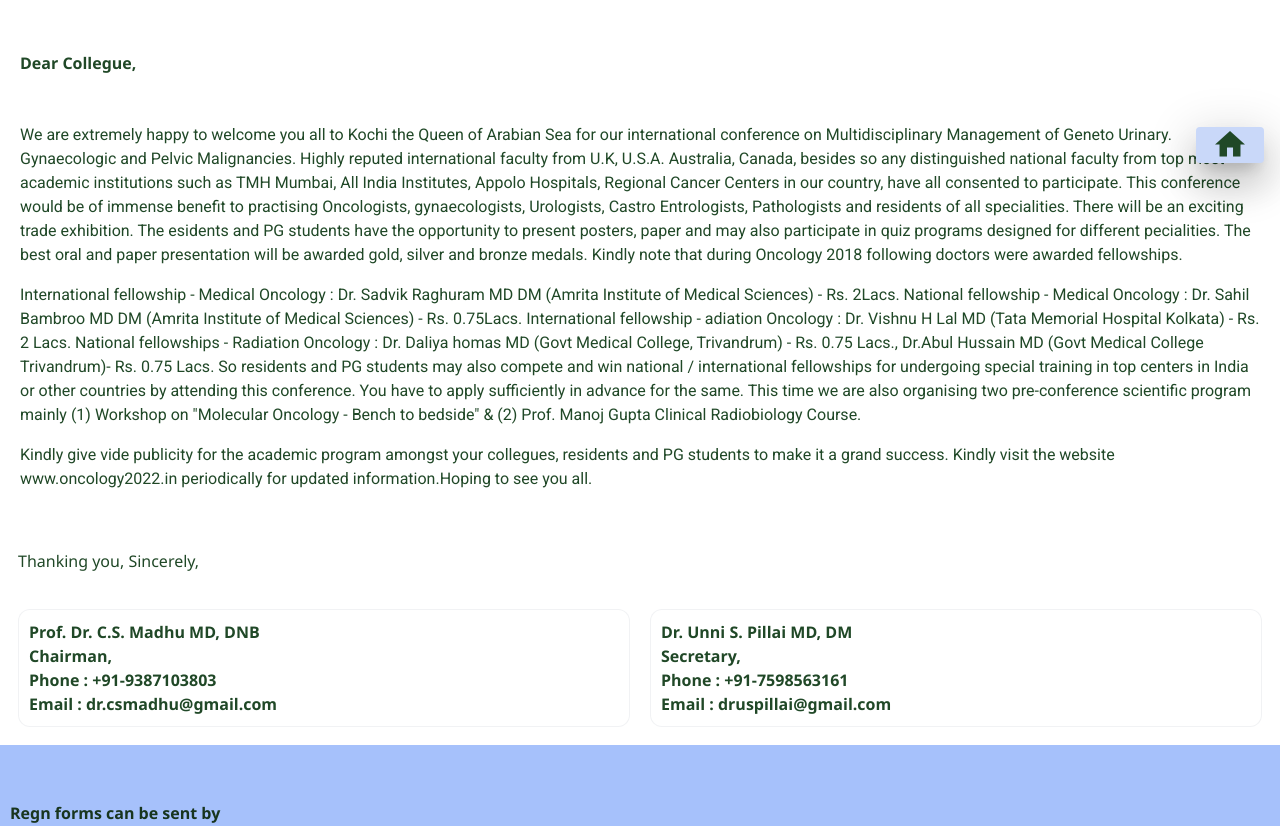
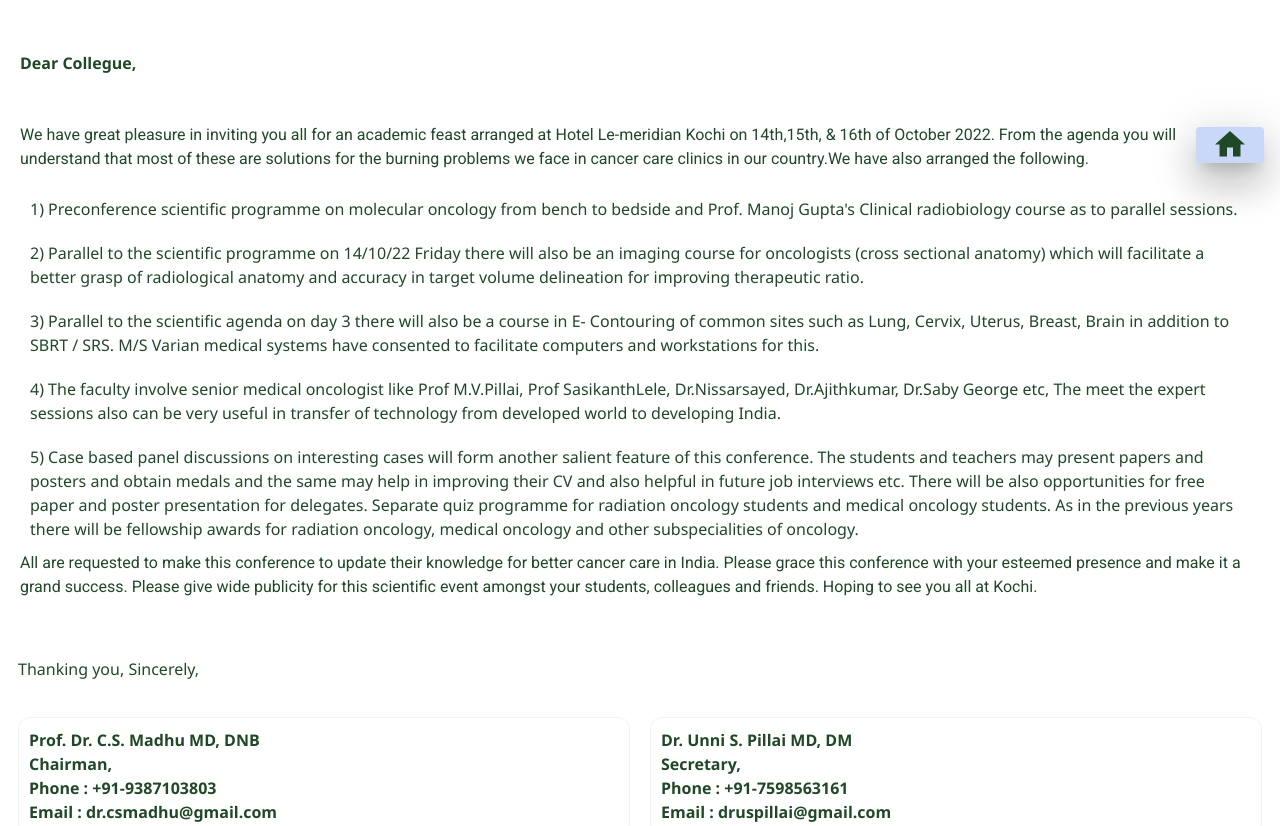
Before and after one commit to Sridharvn/Oncology2022Full, a Vue app: page / in a window 1280 px wide. Shown: the part 621-1447 px from the top of the page. Built offline with nearby package versions, Linux system fonts and the light colour scheme.

Commit message:
Updated DetailsText Data

```diff
--- a/src/components/DetailsText.vue
+++ b/src/components/DetailsText.vue
@@ -15,9 +15,11 @@
                 <p>
                     {{ DetailstextData.Details }}
                 </p>
-                <p v-if="DetailstextData.Details2">
-                    {{ DetailstextData.Details2 }}
-                </p>
+                <!-- <p v-if="DetailstextData.Details2"></p> -->
+                <div v-for="Details in DetailstextData.Details2" :key="Details">
+                    {{ Details }}
+                </div>
+                <!-- {{ DetailstextData.Details2 }} -->
                 <p v-if="DetailstextData.Details3">
 
                     {{ DetailstextData.Details3 }}
--- a/src/views/Home.vue
+++ b/src/views/Home.vue
@@ -17,7 +17,7 @@
         <DetailsText :DetailstextData="DetailstextData"></DetailsText>
       </v-col>
     </v-row>
-        <PaymentQR></PaymentQR>
+    <PaymentQR></PaymentQR>
     <!-- <v-row>
       <v-col>
         <InstructionsForPreperation></InstructionsForPreperation>
@@ -33,15 +33,11 @@
       <v-col>
         <h3>Places of interest in Kerala</h3>
         <!-- <v-spacer></v-spacer> -->
-        <Table
-          :TableData="PlacesofInterestData"
-          :Headers="PlacesofInterestHeaders"
-        ></Table>
+        <Table :TableData="PlacesofInterestData" :Headers="PlacesofInterestHeaders"></Table>
       </v-col>
     </v-row>
     <v-row>
-      <v-col
-        ><br />
+      <v-col><br />
         <h3 style="color: var(--text-color) !important">Places in and around Cochin</h3>
         <!-- <v-spacer></v-spacer> -->
         <Table :TableData="PlacesinKochiData" :Headers="PlacesinKochiHeaders"></Table>
@@ -106,10 +102,18 @@ export default {
         Header: "Greetings from Kochi",
         wish: "Dear Collegue,",
         Details:
-          " We are extremely happy to welcome you all to Kochi the Queen of Arabian Sea for our international conference on Multidisciplinary Management of Geneto Urinary. Gynaecologic and Pelvic Malignancies. Highly reputed international faculty from U.K, U.S.A. Australia, Canada, besides so any distinguished national faculty from top most academic institutions such as TMH Mumbai, All India Institutes, Appolo Hospitals, Regional Cancer Centers in our country, have all consented to participate. This conference would be of immense benefit to practising Oncologists, gynaecologists, Urologists, Castro Entrologists, Pathologists and residents of all specialities. There will be an exciting trade exhibition. The esidents and PG students have the opportunity to present posters, paper and may also participate in quiz programs designed for different pecialities. The best oral and paper presentation will be awarded gold, silver and bronze medals. Kindly note that during Oncology 2018 following doctors were awarded fellowships.",
-        Details2: `International fellowship - Medical Oncology : Dr. Sadvik Raghuram MD DM (Amrita Institute of Medical Sciences) - Rs. 2Lacs. National fellowship - Medical Oncology : Dr. Sahil Bambroo MD DM (Amrita Institute of Medical Sciences) - Rs. 0.75Lacs. International fellowship - adiation Oncology : Dr. Vishnu H Lal MD (Tata Memorial Hospital Kolkata) - Rs. 2 Lacs. National fellowships - Radiation Oncology : Dr. Daliya homas MD (Govt Medical College, Trivandrum) - Rs. 0.75 Lacs., Dr.Abul Hussain MD (Govt Medical College Trivandrum)- Rs. 0.75 Lacs. So residents and PG students may also compete and win national / international fellowships for undergoing special training in top centers in India or other countries by attending this conference. You have to apply sufficiently in advance for the same. This time we are also organising two pre-conference scientific program mainly (1) Workshop on "Molecular Oncology - Bench to bedside" & (2) Prof. Manoj Gupta Clinical Radiobiology Course.`,
-        Details3:
-          " Kindly give vide publicity for the academic program amongst your collegues, residents and PG students to make it a grand success. Kindly visit the website www.oncology2022.in periodically for updated information.Hoping to see you all.",
+          "We have great pleasure in inviting you all for an academic feast arranged at Hotel Le-meridian Kochi on 14th,15th, & 16th of October 2022. From the agenda you will understand that most of these are solutions for the burning problems we face in cancer care clinics in our country.We have also arranged the following.",
+        Details2: [
+          `1) Preconference scientific programme on molecular oncology from bench to bedside and Prof. Manoj Gupta's Clinical radiobiology course as to parallel sessions.`, `2) Parallel to the scientific programme on 14/10/22 Friday there will also be an imaging course for oncologists (cross sectional anatomy) which will facilitate a better grasp of radiological anatomy and accuracy in target volume delineation for improving therapeutic ratio.`,
+          `3) Parallel to the scientific agenda on day 3 there will also be a course in E- Contouring of common sites such as Lung, Cervix, Uterus, Breast, Brain in addition to SBRT / SRS. M/S Varian medical systems have consented to facilitate computers and workstations for this.`, ` 4) The faculty involve senior medical oncologist like Prof M.V.Pillai, Prof SasikanthLele, Dr.Nissarsayed, Dr.Ajithkumar, Dr.Saby George etc, The meet the expert sessions also can be very useful in transfer of technology from developed world to developing India.`, `5) Case based panel discussions on interesting cases will form another salient feature of this conference. The students and teachers may present papers and posters and obtain medals and the same may help in improving their CV and also helpful in future job interviews etc. There will be also opportunities for free paper and poster presentation for delegates. Separate quiz programme for radiation oncology students and medical oncology students. As in the previous years there will be fellowship awards for radiation oncology, medical oncology and other subspecialities of oncology.`
+        ],
+        Details3: `All are requested to make this conference to update their knowledge for better cancer care in India. Please grace this conference with your esteemed presence and make it a grand success. Please give wide publicity for this scientific event amongst your students, colleagues and friends. Hoping to see you all at Kochi.`,
+
+        // Details:
+        //   " We are extremely happy to welcome you all to Kochi the Queen of Arabian Sea for our international conference on Multidisciplinary Management of Geneto Urinary. Gynaecologic and Pelvic Malignancies. Highly reputed international faculty from U.K, U.S.A. Australia, Canada, besides so any distinguished national faculty from top most academic institutions such as TMH Mumbai, All India Institutes, Appolo Hospitals, Regional Cancer Centers in our country, have all consented to participate. This conference would be of immense benefit to practising Oncologists, gynaecologists, Urologists, Castro Entrologists, Pathologists and residents of all specialities. There will be an exciting trade exhibition. The esidents and PG students have the opportunity to present posters, paper and may also participate in quiz programs designed for different pecialities. The best oral and paper presentation will be awarded gold, silver and bronze medals. Kindly note that during Oncology 2018 following doctors were awarded fellowships.",
+        // Details2: `International fellowship - Medical Oncology : Dr. Sadvik Raghuram MD DM (Amrita Institute of Medical Sciences) - Rs. 2Lacs. National fellowship - Medical Oncology : Dr. Sahil Bambroo MD DM (Amrita Institute of Medical Sciences) - Rs. 0.75Lacs. International fellowship - adiation Oncology : Dr. Vishnu H Lal MD (Tata Memorial Hospital Kolkata) - Rs. 2 Lacs. National fellowships - Radiation Oncology : Dr. Daliya homas MD (Govt Medical College, Trivandrum) - Rs. 0.75 Lacs., Dr.Abul Hussain MD (Govt Medical College Trivandrum)- Rs. 0.75 Lacs. So residents and PG students may also compete and win national / international fellowships for undergoing special training in top centers in India or other countries by attending this conference. You have to apply sufficiently in advance for the same. This time we are also organising two pre-conference scientific program mainly (1) Workshop on "Molecular Oncology - Bench to bedside" & (2) Prof. Manoj Gupta Clinical Radiobiology Course.`,
+        // Details3:
+        //   " Kindly give vide publicity for the academic program amongst your collegues, residents and PG students to make it a grand success. Kindly visit the website www.oncology2022.in periodically for updated information.Hoping to see you all.",
         Thanks: "Thanking you, Sincerely,",
         Footer1: {
           name: "Prof. Dr. C.S. Madhu MD, DNB",
@@ -216,10 +220,11 @@ export default {
 };
 </script>
 <style>
-*{
+* {
   margin: 0;
   padding: 0;
 }
+
 .home {
   /* margin-bottom: 100px; */
   padding: 0;
```
